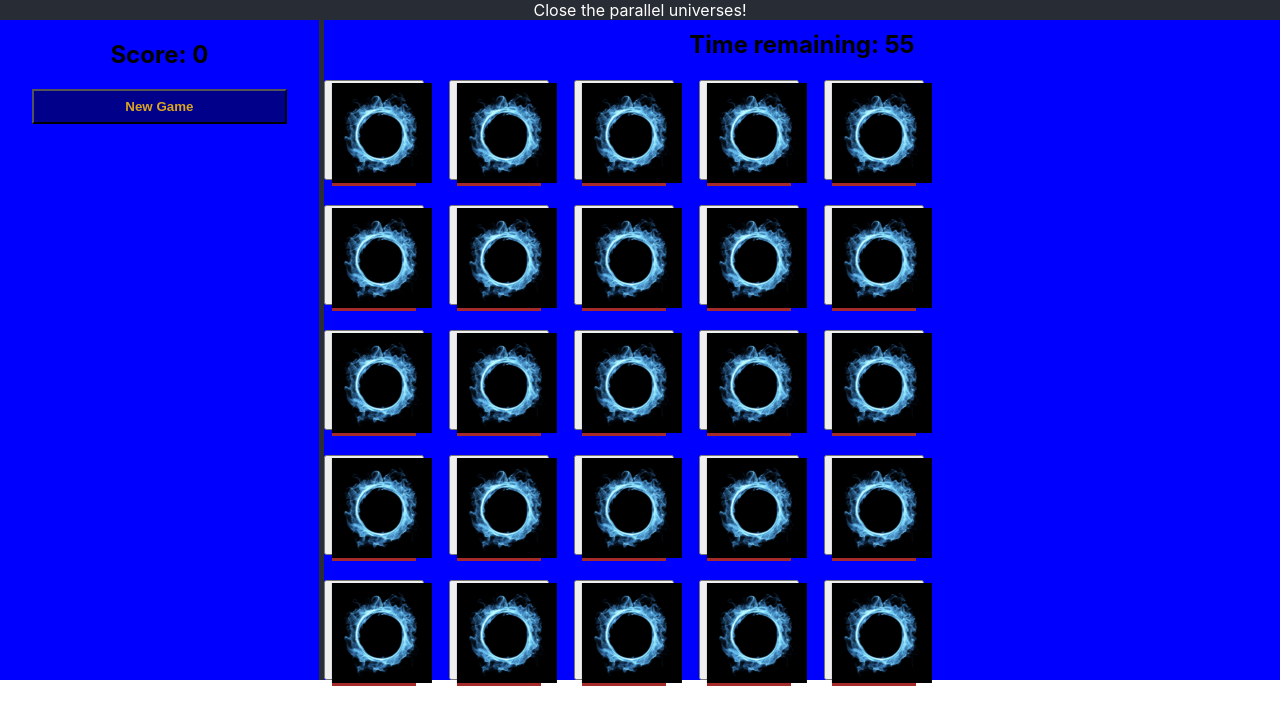
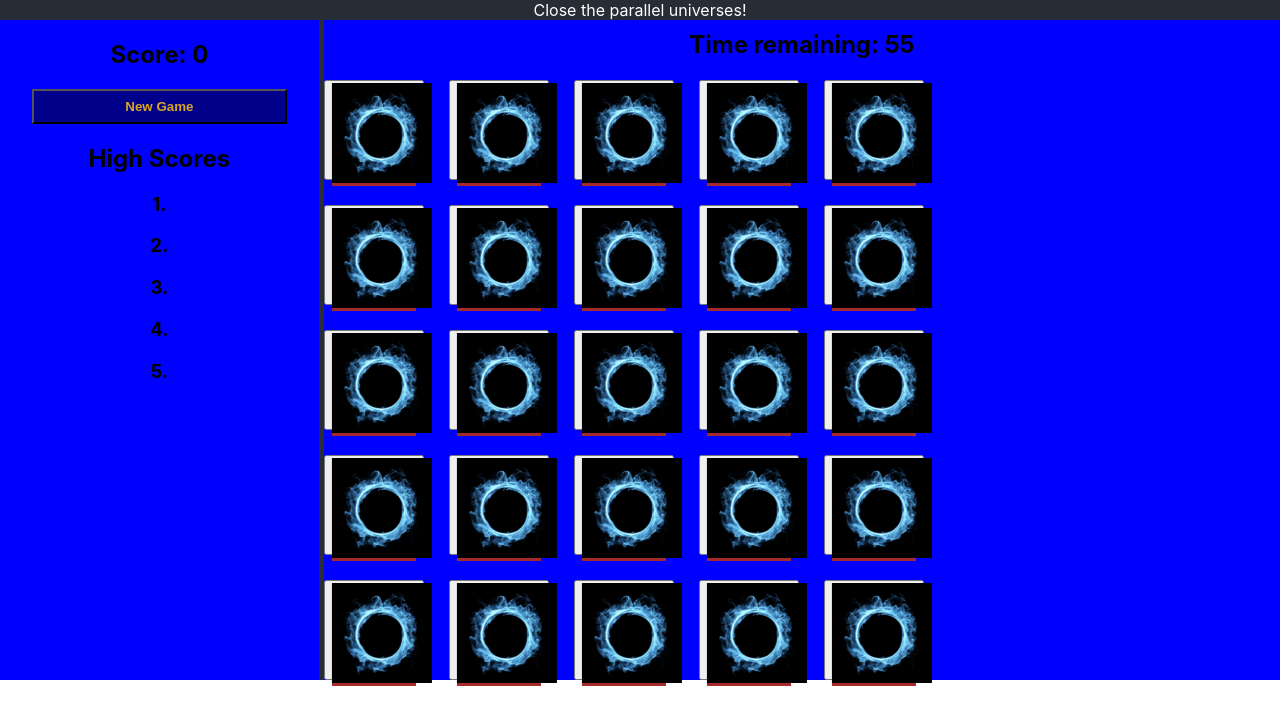
Before and after one commit to MarthaSharkeyKing/game-jam-parallel-universe, a React (Create React App) app in the folder find-parralell/: page / in a window 1280 px wide. Shown: the top 724 px of the page. Built offline with nearby package versions, Linux system fonts and the light colour scheme.

Commit message:
add high scores

```diff
--- a/find-parralell/src/App.js
+++ b/find-parralell/src/App.js
@@ -3,6 +3,7 @@ import { CountdownTimer } from "./GameState/CountdownTimer";
 import Grid from "./Grid/Grid";
 import { Scorecard } from "./Scorecard/Scorecard";
 import { Restart } from "./GameState/Restart";
+import { HighScores } from "./Scorecard/HighScores";
 
 function App() {
   return (
@@ -12,6 +13,7 @@ function App() {
         <div className="Menu">
           <Scorecard />
           <Restart />
+          <HighScores />
         </div>
         <div className="Game">
           <CountdownTimer />
--- a/find-parralell/src/Grid/Grid.jsx
+++ b/find-parralell/src/Grid/Grid.jsx
@@ -6,7 +6,7 @@ import * as gameStateSelectors from "../GameState/selectors";
 import * as actions from "./slice";
 import * as gameStateActions from "../GameState/slice";
 import * as scoreActions from "../Scorecard/slice";
-import { useEffect, useState } from "react";
+import { useEffect } from "react";
 
 const Grid = () => {
   const dispatch = useDispatch();
--- /dev/null
+++ b/find-parralell/src/Scorecard/HighScores.jsx
@@ -0,0 +1,18 @@
+import { useSelector } from "react-redux";
+import "./HighScores.css";
+import * as selectors from "./selectors";
+
+export const HighScores = () => {
+  const highScores = useSelector(selectors.getHighScores);
+
+  return (
+    <div className="HighScores">
+      <h2>High Scores</h2>
+      <h3>1. {highScores[0]}</h3>
+      <h3>2. {highScores[1]}</h3>
+      <h3>3. {highScores[2]}</h3>
+      <h3>4. {highScores[3]}</h3>
+      <h3>5. {highScores[4]}</h3>
+    </div>
+  );
+};
--- a/find-parralell/src/Scorecard/selectors.js
+++ b/find-parralell/src/Scorecard/selectors.js
@@ -1,3 +1,4 @@
-const getRoot = (state) => state.scoreReducer
+const getRoot = (state) => state.scoreReducer;
 
 export const getScore = (state) => getRoot(state).currentScore;
+export const getHighScores = (state) => getRoot(state).highScores;
--- a/find-parralell/src/Scorecard/slice.js
+++ b/find-parralell/src/Scorecard/slice.js
@@ -4,6 +4,7 @@ const initialState = {
   currentScore: 0,
   scoreIncrement: 5,
   scoreDecrement: -1,
+  highScores: [],
 };
 
 export const scoreSlice = createSlice({
@@ -11,9 +12,12 @@ export const scoreSlice = createSlice({
   initialState,
   reducers: {
     resetScore: (state) => {
+      let highScores = [...state.highScores, state.currentScore];
+      highScores.sort((a, b) => b - a);
       state.currentScore = 0;
       state.scoreIncrement = 5;
       state.scoreDecrement = -1;
+      state.highScores = highScores.slice(0, 5);
     },
     increaseScore: (state) => {
       state.currentScore = state.currentScore + state.scoreIncrement;
```
Also changed, not shown: find-parralell/src/Scorecard/HighScores.css (added).
